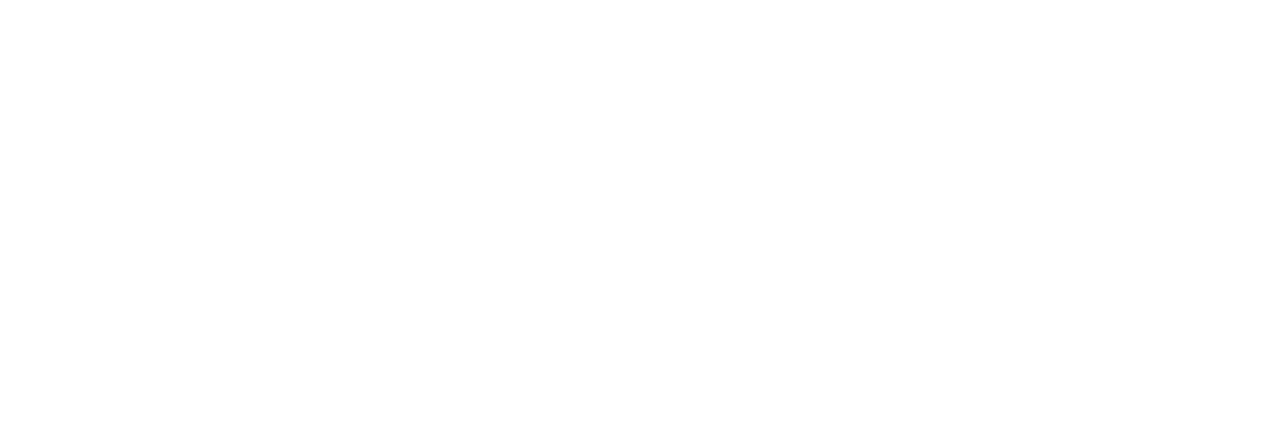
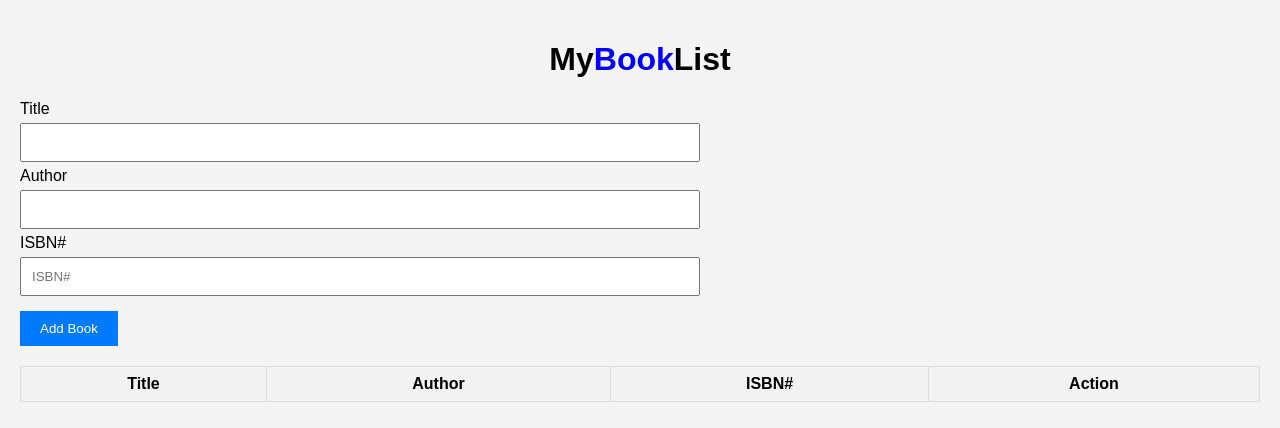
Before and after one commit to acciojob/book-list-anushri0802, a website: page main.html in a window 1280 px wide. Drawn offline with Linux system fonts and the light colour scheme.

Commit message:
created a submission

```diff
--- a/main.html
+++ b/main.html
@@ -8,6 +8,40 @@
 
 <body>
 	<!-- the entire body must be written by student -->
+	<!DOCTYPE html>
+<html lang="en">
+<head>
+  <meta charset="UTF-8" />
+  <meta name="viewport" content="width=device-width, initial-scale=1.0" />
+  <link rel="stylesheet" href="styles.css" />
+  <title>MyBookList</title>
+</head>
+<body>
+  <h1>My<span class="blue-text">Book</span>List</h1>
+  <div class="form-group">
+    <form id="book-form">
+		<label>Title</label> <br/>
+      <input type="text" id="title" required /><br/>
+		<label>Author</label><br/>
+      <input type="text" id="author" required />
+		<br/>
+		<label>ISBN#</label><br/>
+      <input type="text" id="isbn" placeholder="ISBN#" required />
+		<br/>
+      <button type="submit" id="submit">Add Book</button>
+    </form>
+  </div>
+  <table class="table table-striped">
+    <thead>
+      <tr>
+        <th>Title</th>
+        <th>Author</th>
+        <th>ISBN#</th>
+        <th>Action</th>
+      </tr>
+    </thead>
+    <tbody id="book-list"></tbody>
+  </table>
     <script type="text/javascript" src="./script.js">
 </script>
 
--- a/script.js
+++ b/script.js
@@ -1 +1,38 @@
-//your JS code here. If required.
+document.addEventListener("DOMContentLoaded", () => {
+  const bookForm = document.getElementById("book-form");
+  const bookList = document.getElementById("book-list");
+
+  bookForm.addEventListener("submit", (e) => {
+    e.preventDefault();
+
+    // Get input values
+    const title = document.getElementById("title").value;
+    const author = document.getElementById("author").value;
+    const isbn = document.getElementById("isbn").value;
+
+    // Create new row
+    const row = document.createElement("tr");
+
+    // Insert columns
+    row.innerHTML = `
+      <td>${title}</td>
+      <td>${author}</td>
+      <td>${isbn}</td>
+      <td><span class="delete">Clear</span></td>
+    `;
+
+    // Add row to table
+    bookList.appendChild(row);
+
+    // Clear form fields
+    bookForm.reset();
+  });
+
+  // Event delegation to handle delete
+  bookList.addEventListener("click", (e) => {
+    if (e.target.classList.contains("delete")) {
+      const row = e.target.parentElement.parentElement;
+      bookList.removeChild(row);
+    }
+  });
+});
--- a/styles.css
+++ b/styles.css
@@ -1 +1,66 @@
-/*  your css code here. If applicable */
+body {
+  font-family: Arial, sans-serif;
+  background-color: #f4f4f4;
+  margin: 0;
+  padding: 20px;
+}
+
+h1 {
+  text-align: center;
+}
+
+.blue-text {
+  color: blue;
+}
+
+.form-group {
+  display: flex;
+  flex-direction: column;
+  margin-bottom: 20px;
+	width: 680px;
+}
+
+input {
+  margin: 5px 0;
+  padding: 10px;
+  width: 680px;
+	box-sizing: border-box;
+}
+
+button {
+  padding: 10px 20px;
+  margin-top: 10px;
+  background-color: #007BFF;
+  color: white;
+  border: none;
+  cursor: pointer;
+}
+
+button:hover {
+  background-color: #0056b3;
+}
+
+.table {
+  width: 100%;
+  border-collapse: collapse;
+  margin-top: 20px;
+}
+
+.table th, .table td {
+  border: 1px solid #ddd;
+  padding: 8px;
+  text-align: center;
+}
+
+.table th {
+  background-color: #f2f2f2;
+}
+
+.table-striped tbody tr:nth-of-type(odd) {
+  background-color: #f9f9f9;
+}
+
+.delete {
+  color: red;
+  cursor: pointer;
+}
```
